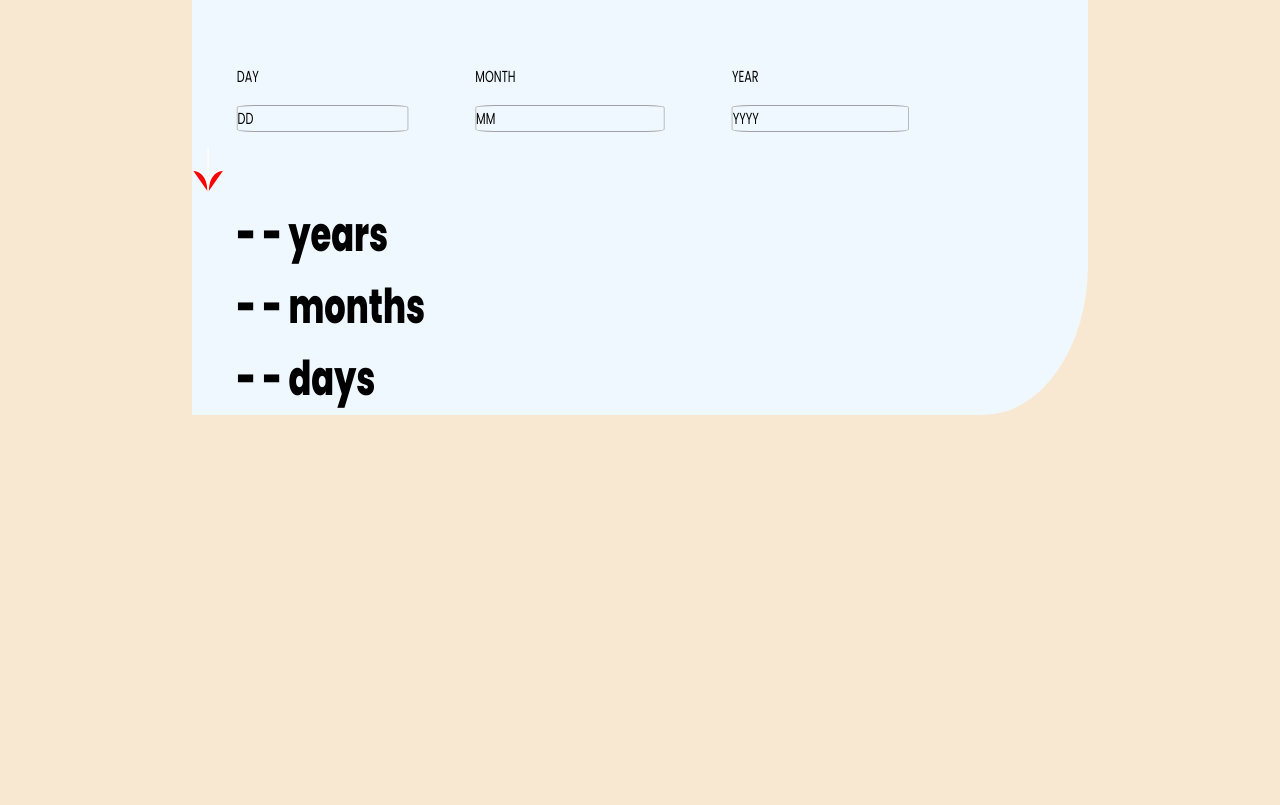
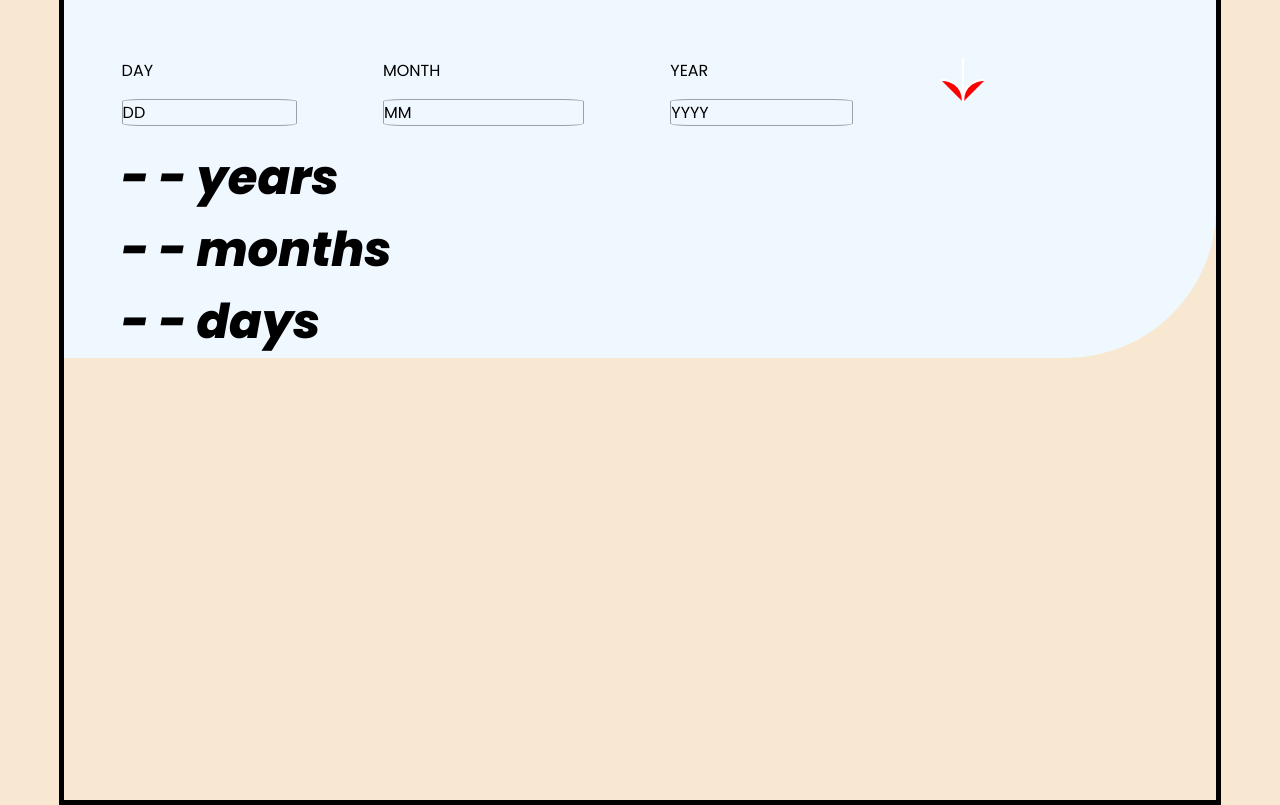
Before and after one commit to BYDINARES/app-calculator-age, a plain HTML site: page index.html in a window 1280 px wide. Drawn offline with Linux system fonts and the light colour scheme.

Commit message:
adjutments of the height

```diff
--- a/index.html
+++ b/index.html
@@ -39,11 +39,13 @@
         YEAR
         <p>YYYY</p>
       </div>
+
+      <div class="arrow-container">
+        <svg class="arrow" xmlns="http://www.w3.org/2000/svg" width="46" height="44" viewBox="0 0 46 44"><g fill="red" stroke="#FFF" stroke-width="2"><path d="M1 22.019C8.333 21.686 23 25.616 23 44M23 44V0M45 22.019C37.667 21.686 23 25.616 23 44"/></g></svg>
+      </div>
     </div>
 
-    <div class="arrow-container">
-      <svg class="arrow" xmlns="http://www.w3.org/2000/svg" width="46" height="44" viewBox="0 0 46 44"><g fill="red" stroke="#FFF" stroke-width="2"><path d="M1 22.019C8.333 21.686 23 25.616 23 44M23 44V0M45 22.019C37.667 21.686 23 25.616 23 44"/></g></svg>
-    </div>
+
 
     <div class="bottom">
       <div class="button-years">
--- a/style.css
+++ b/style.css
@@ -1,14 +1,23 @@
+html {
+    height: 100vh;
+}
+
 body {
     background-color: #F9E8D1;
     font-family: "Poppins", sans-serif;
+    display: flex;
+    align-items: center;
+    justify-content: center;
+    height: 100%;
+    width: 100%;
     padding: 0%;
     margin: 0%;
 }
 
 .whole-container {
-    height: auto;
-    width: auto;
-    transform: scale(0.7, 1);
+    height: 100%;
+    width: 90%;
+    border: 5px solid black;
 }
 
 /*Top*/
@@ -20,6 +29,7 @@ body {
     gap: 10%;
     padding-right: 20%;
     padding-left: 5%;
+    height: auto;
 }
 
 p {
@@ -39,14 +49,17 @@ p {
     align-items: flex-start;
     padding-left: 5%;
     font-weight: 800;
-    font-style: normal;
+    font-style: italic;
     border-bottom-right-radius: 150px;
+    height: max-content;
 }
 
 .button-years, .button-months, .button-days {
     font-size: 300%;
 }
 
+
+
 /*arrow-container*/
 
 .arrow-container {
```
